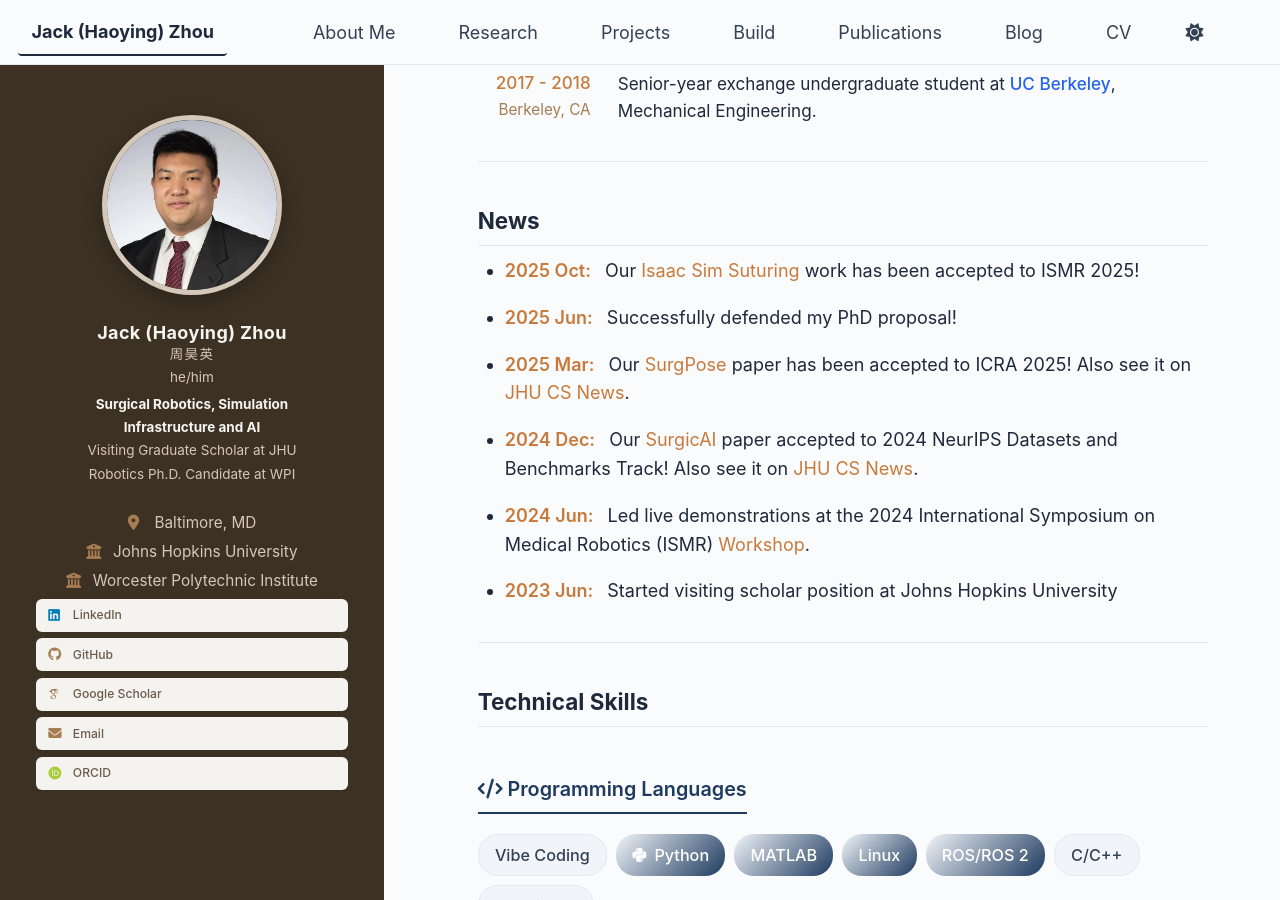
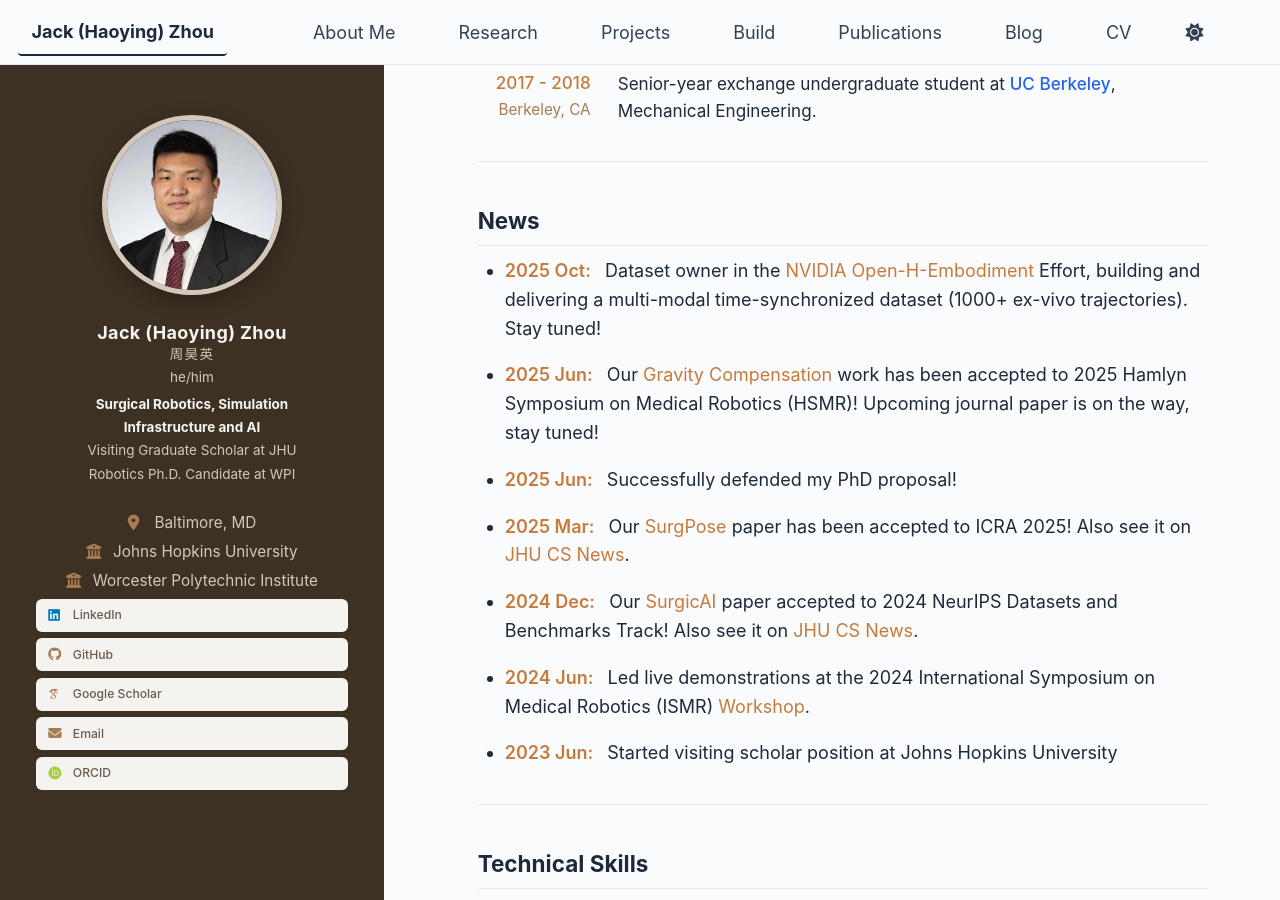
Before and after one commit to jackzhy96/jackzhy96.github.io, a Jekyll site: the page built from _pages/about.md, in a window 1280 px wide and 900 px high, scrolled down 1513 px. Built offline with Jekyll 4.4.1, drawn with Linux system fonts in a browser that asks for light colours; some web fonts are replaced; a script bundle is joined from its source files by our own code; library files that are not in the unit come from our copies.

Commit message:
update about_me

```diff
--- a/_pages/about.md
+++ b/_pages/about.md
@@ -92,7 +92,11 @@ I am a **practical robotic problem solver for both hardware and software**, open
 <ul class="news-list">
   <li class="news-item">
     <span class="news-date">2025 Oct:</span>
-    Our <a href="/publication/2025-isaac-sim-suturing">Isaac Sim Suturing</a> work has been accepted to ISMR 2025!
+    Dataset owner in the <a href="https://github.com/open-h-embodiment/data-collection">NVIDIA Open-H-Embodiment</a> Effort, building and delivering a multi-modal time-synchronized dataset (1000+ ex-vivo trajectories). Stay tuned!
+  </li>
+  <li class="news-item">
+    <span class="news-date">2025 Jun:</span>
+    Our <a href="https://github.com/jackzhy96/dVRK_Si_PSM_gravity_compensation">Gravity Compensation</a> work has been accepted to 2025 Hamlyn Symposium on Medical Robotics (HSMR)! Upcoming journal paper is on the way, stay tuned!
   </li>
   <li class="news-item">
     <span class="news-date">2025 Jun:</span>
```
